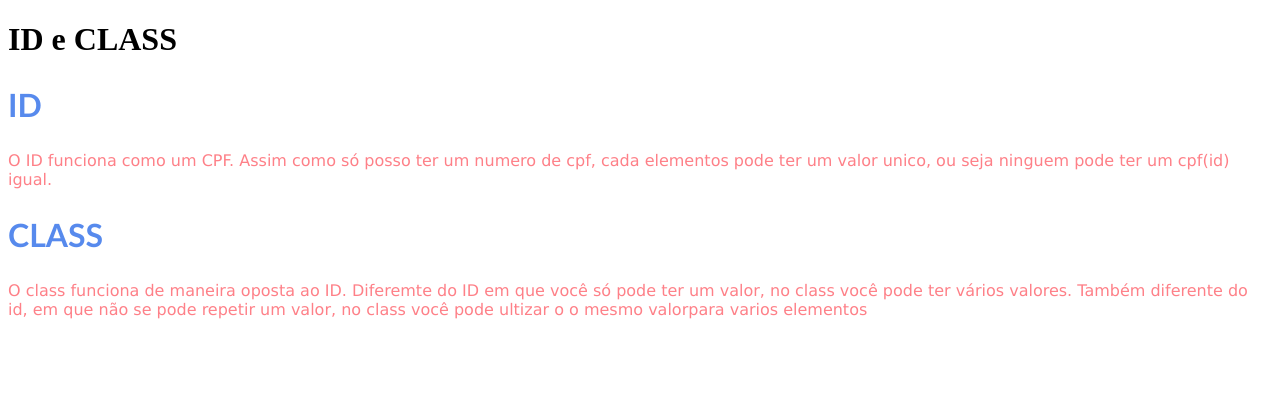
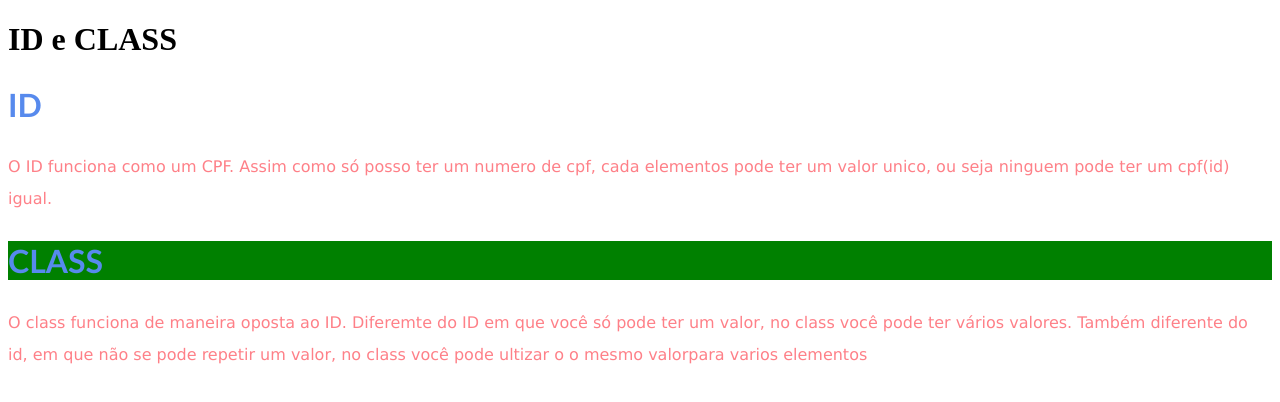
Before and after one commit to cosmuc/atividade_4, a plain HTML site: page 4_ID_CLASS/index.html in a window 1280 px wide. Drawn offline with Linux system fonts and the light colour scheme.

Commit message:
introducao ao class

```diff
--- a/4_ID_CLASS/index.html
+++ b/4_ID_CLASS/index.html
@@ -15,7 +15,7 @@
         O ID funciona como um CPF. Assim como só posso ter um numero de cpf, cada elementos pode ter um valor unico, ou seja ninguem pode ter um cpf(id) igual.
     </p>
 
-    <h2>CLASS</h2>
+    <h2 class="fundo-verde">CLASS</h2>
 
     <p>
         O class funciona de maneira oposta ao ID. Diferemte do ID em que você só pode ter um valor, no class você pode ter vários valores. Também diferente do id, em que não se pode repetir um valor, no class você pode ultizar o o mesmo valorpara varios elementos
--- a/4_ID_CLASS/style.css
+++ b/4_ID_CLASS/style.css
@@ -7,4 +7,10 @@ h2{
 p{
     font-family: Verdana, Geneva, Tahoma, sans-serif;
     color: #fe8088;
+    font-size: 1rem;
+    line-height: 2rem;
 }
+
+.fundo-verde{
+    background-color: green;
+}
```
